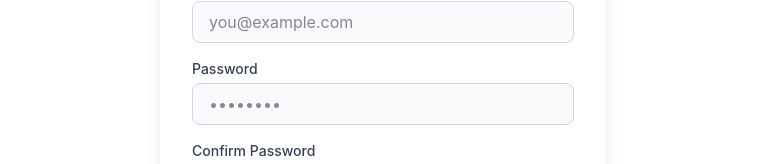
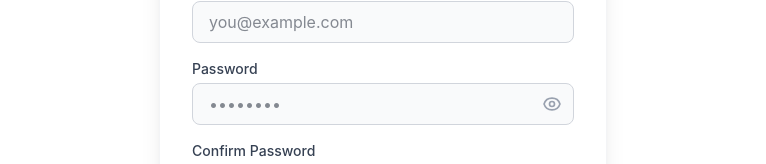
Before and after one commit to TagCoding223/revise, a React (Vite) app in the folder frontend/: page /signup in a window 1280 px wide. Shown: the part 320-484 px from the top of the page, without its empty margins (257-1023 px from the left). Built offline with nearby package versions, Linux system fonts and the light colour scheme.

Commit message:
fix design issue on auth.jsx
just implement password show and hide functionality.

```diff
--- a/frontend/src/pages/Auth.jsx
+++ b/frontend/src/pages/Auth.jsx
@@ -24,9 +24,13 @@
   const location = useLocation();
   const navigate = useNavigate();
 
-  // Determine active tab based on the URL
+  // Tabs state tracking
   const isLoginRoute = location.pathname === '/login';
   const [activeTab, setActiveTab] = useState(isLoginRoute ? 'login' : 'signup');
+
+  // Show/Hide password toggles
+  const [showLoginPassword, setShowLoginPassword] = useState(false);
+  const [showSignupPassword, setShowSignupPassword] = useState(false);
 
   // Sync state if URL changes directly
   useEffect(() => {
@@ -58,18 +62,15 @@
   // --- Submission Handlers ---
   const onLogin = (data) => {
     console.log("Login Data:", data);
-    // Add your API call here, then redirect to /dashboard
   };
 
   const onSignup = (data) => {
     console.log("Signup Data:", data);
-    // Add your API call here, then redirect to OTP verification
     navigate('/verify-otp');
   };
 
   const handleGoogleAuth = () => {
     console.log(`Triggering Google Auth for ${activeTab}`);
-    // Trigger Spring Security OAuth2 flow here
   };
 
   return (
@@ -101,15 +102,14 @@
             Sign Up
           </button>
 
-          {/* Animated Active Indicator Line */}
           <div
             className="absolute bottom-0 h-0.5 bg-blue-600 dark:bg-blue-400 transition-all duration-300 ease-in-out w-1/2"
             style={{ left: activeTab === 'login' ? '0%' : '50%' }}
           />
         </div>
 
-        {/* Content Area with smooth transition */}
-        <div className="p-6 sm:p-8 relative min-h-[420px]">
+        {/* Content Area */}
+        <div className="p-6 sm:p-8 relative min-h-[440px]">
 
           {/* LOGIN FORM */}
           <div
@@ -133,12 +133,30 @@
 
               <div>
                 <label className="block text-sm font-medium text-gray-700 dark:text-gray-300 mb-1">Password</label>
+                <div className="relative">
                   <input
-                  type="password"
+                    type={showLoginPassword ? "text" : "password"}
                     {...registerLogin('password')}
-                  className="w-full px-4 py-2 bg-gray-50 dark:bg-gray-900 border border-gray-300 dark:border-gray-600 rounded-lg focus:ring-2 focus:ring-blue-500 outline-none text-gray-900 dark:text-white"
+                    className="w-full px-4 py-2 pr-10 bg-gray-50 dark:bg-gray-900 border border-gray-300 dark:border-gray-600 rounded-lg focus:ring-2 focus:ring-blue-500 outline-none text-gray-900 dark:text-white"
                     placeholder="••••••••"
                   />
+                  <button
+                    type="button"
+                    onClick={() => setShowLoginPassword(!showLoginPassword)}
+                    className="absolute inset-y-0 right-0 pr-3 flex items-center text-gray-400 hover:text-gray-600 dark:hover:text-gray-300 focus:outline-none"
+                  >
+                    {showLoginPassword ? (
+                      <svg className="h-5 w-5" fill="none" viewBox="0 0 24 24" stroke="currentColor">
+                        <path strokeLinecap="round" strokeLinejoin="round" strokeWidth={2} d="M13.875 18.825A10.05 10.05 0 0112 19c-4.478 0-8.268-2.943-9.543-7a9.97 9.97 0 011.563-3.029m5.858.908a3 3 0 114.243 4.243M9.878 9.878l4.242 4.242M9.88 9.88l-3.29-3.29m7.532 7.532l3.29 3.29M3 3l3.59 3.59m0 0A9.953 9.953 0 0112 5c4.478 0 8.268 2.943 9.543 7a10.025 10.025 0 01-4.132 5.411m0 0L21 21" />
+                      </svg>
+                    ) : (
+                      <svg className="h-5 w-5" fill="none" viewBox="0 0 24 24" stroke="currentColor">
+                        <path strokeLinecap="round" strokeLinejoin="round" strokeWidth={2} d="M15 12a3 3 0 11-6 0 3 3 0 016 0z" />
+                        <path strokeLinecap="round" strokeLinejoin="round" strokeWidth={2} d="M2.458 12C3.732 7.943 7.523 5 12 5c4.478 0 8.268 2.943 9.542 7-1.274 4.057-5.064 7-9.542 7-4.477 0-8.268-2.943-9.542-7z" />
+                      </svg>
+                    )}
+                  </button>
+                </div>
                 {loginErrors.password && <p className="text-red-500 text-xs mt-1">{loginErrors.password.message}</p>}
               </div>
 
@@ -207,23 +225,43 @@
 
               <div>
                 <label className="block text-sm font-medium text-gray-700 dark:text-gray-300 mb-1">Password</label>
+                <div className="relative">
                   <input
-                  type="password"
+                    type={showSignupPassword ? "text" : "password"}
                     {...registerSignup('password')}
-                  className="w-full px-4 py-2 bg-gray-50 dark:bg-gray-900 border border-gray-300 dark:border-gray-600 rounded-lg focus:ring-2 focus:ring-blue-500 outline-none text-gray-900 dark:text-white"
+                    className="w-full px-4 py-2 pr-10 bg-gray-50 dark:bg-gray-900 border border-gray-300 dark:border-gray-600 rounded-lg focus:ring-2 focus:ring-blue-500 outline-none text-gray-900 dark:text-white"
                     placeholder="••••••••"
                   />
-                {signupErrors.password && <p className="text-red-500 text-xs mt-1">{signupErrors.password.message}</p>}
+                  <button
+                    type="button"
+                    onClick={() => setShowSignupPassword(!showSignupPassword)}
+                    className="absolute inset-y-0 right-0 pr-3 flex items-center text-gray-400 hover:text-gray-600 dark:hover:text-gray-300 focus:outline-none"
+                  >
+                    {showSignupPassword ? (
+                      <svg className="h-5 w-5" fill="none" viewBox="0 0 24 24" stroke="currentColor">
+                        <path strokeLinecap="round" strokeLinejoin="round" strokeWidth={2} d="M13.875 18.825A10.05 10.05 0 0112 19c-4.478 0-8.268-2.943-9.543-7a9.97 9.97 0 011.563-3.029m5.858.908a3 3 0 114.243 4.243M9.878 9.878l4.242 4.242M9.88 9.88l-3.29-3.29m7.532 7.532l3.29 3.29M3 3l3.59 3.59m0 0A9.953 9.953 0 0112 5c4.478 0 8.268 2.943 9.543 7a10.025 10.025 0 01-4.132 5.411m0 0L21 21" />
+                      </svg>
+                    ) : (
+                      <svg className="h-5 w-5" fill="none" viewBox="0 0 24 24" stroke="currentColor">
+                        <path strokeLinecap="round" strokeLinejoin="round" strokeWidth={2} d="M15 12a3 3 0 11-6 0 3 3 0 016 0z" />
+                        <path strokeLinecap="round" strokeLinejoin="round" strokeWidth={2} d="M2.458 12C3.732 7.943 7.523 5 12 5c4.478 0 8.268 2.943 9.542 7-1.274 4.057-5.064 7-9.542 7-4.477 0-8.268-2.943-9.542-7z" />
+                      </svg>
+                    )}
+                  </button>
+                </div>
+                {signupErrors.password && <p className="text-red-500 text-xs mt-1">{signupErrors.signupPassword?.message || signupErrors.password.message}</p>}
               </div>
 
               <div>
                 <label className="block text-sm font-medium text-gray-700 dark:text-gray-300 mb-1">Confirm Password</label>
+                <div className="relative">
                   <input
-                  type="password"
+                    type={showSignupPassword ? "text" : "password"}
                     {...registerSignup('confirmPassword')}
-                  className="w-full px-4 py-2 bg-gray-50 dark:bg-gray-900 border border-gray-300 dark:border-gray-600 rounded-lg focus:ring-2 focus:ring-blue-500 outline-none text-gray-900 dark:text-white"
+                    className="w-full px-4 py-2 pr-10 bg-gray-50 dark:bg-gray-900 border border-gray-300 dark:border-gray-600 rounded-lg focus:ring-2 focus:ring-blue-500 outline-none text-gray-900 dark:text-white"
                     placeholder="••••••••"
                   />
+                </div>
                 {signupErrors.confirmPassword && <p className="text-red-500 text-xs mt-1">{signupErrors.confirmPassword.message}</p>}
               </div>
 
```
Lines whose indentation alone changed are shown as unchanged.
